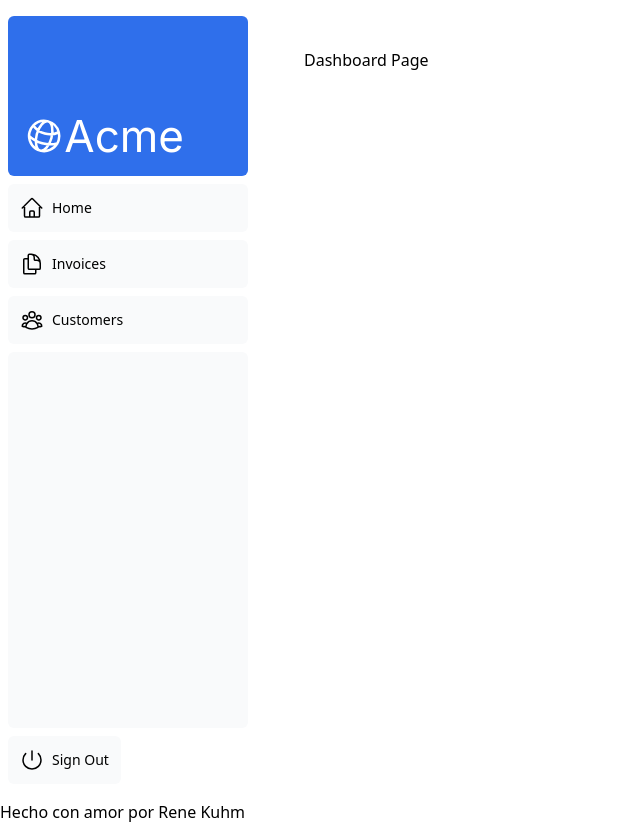
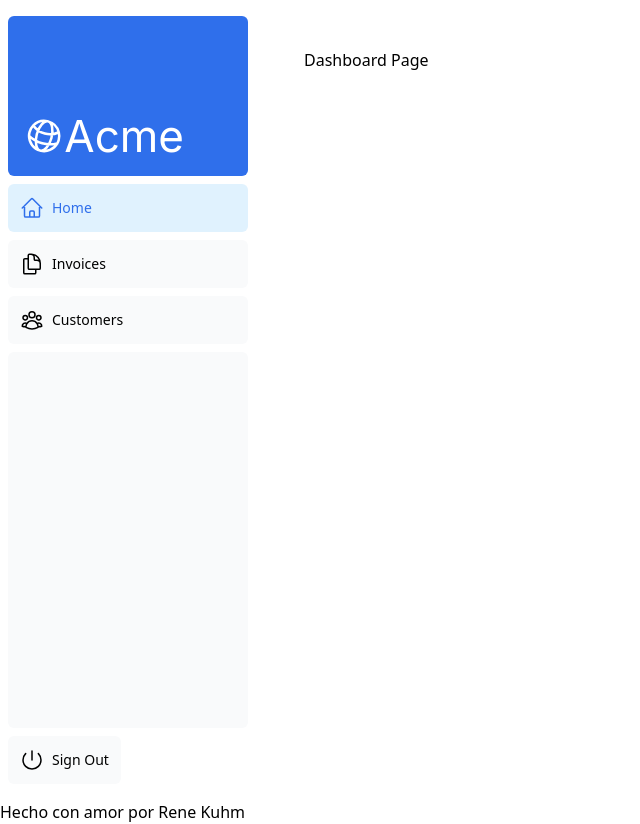
Before and after one commit to RDesign-Castex/dashboard-nextjs14, a Next.js app: page /dashboard in a window 1280 px wide. Shown: the whole page, without its empty margins (0-640 px from the left). Built offline with nearby package versions, Linux system fonts and the light colour scheme.

Commit message:
agregando use client

```diff
--- a/app/ui/dashboard/nav-links.tsx
+++ b/app/ui/dashboard/nav-links.tsx
@@ -1,8 +1,12 @@
+'use client'
+
 import {
   UserGroupIcon,
   HomeIcon,
   DocumentDuplicateIcon,
 } from '@heroicons/react/24/outline';
+import Link from 'next/link';
+import { usePathname } from 'next/navigation';
 
 // Map of links to display in the side navigation.
 // Depending on the size of the application, this would be stored in a database.
@@ -17,19 +21,23 @@ const links = [
 ];
 
 export default function NavLinks() {
+  const pathname = usePathname();
   return (
     <>
       {links.map((link) => {
         const LinkIcon = link.icon;
         return (
-          <a
+          <Link
             key={link.name}
             href={link.href}
-            className="flex h-[48px] grow items-center justify-center gap-2 rounded-md bg-gray-50 p-3 text-sm font-medium hover:bg-sky-100 hover:text-blue-600 md:flex-none md:justify-start md:p-2 md:px-3"
+            className={`flex h-[48px] grow items-center justify-center gap-2 rounded-md bg-gray-50 p-3 text-sm
+            font-medium hover:bg-sky-100 hover:text-blue-600 md:flex-none md:justify-start md:p-2 md:px-3
+            ${pathname === link.href ? 'bg-sky-100 text-blue-600' : ''}`}
+
           >
             <LinkIcon className="w-6" />
             <p className="hidden md:block">{link.name}</p>
-          </a>
+          </Link>
         );
       })}
     </>
```
